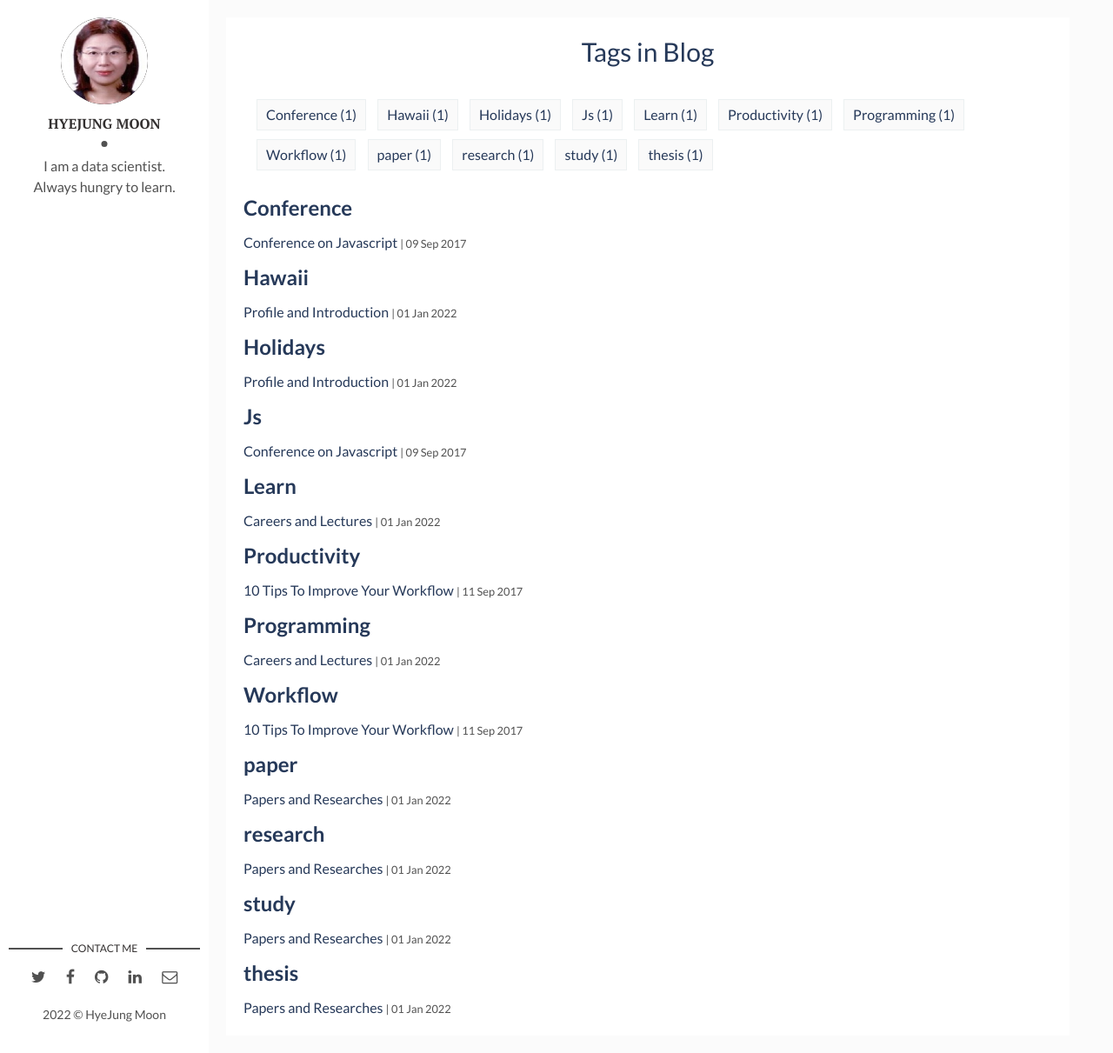
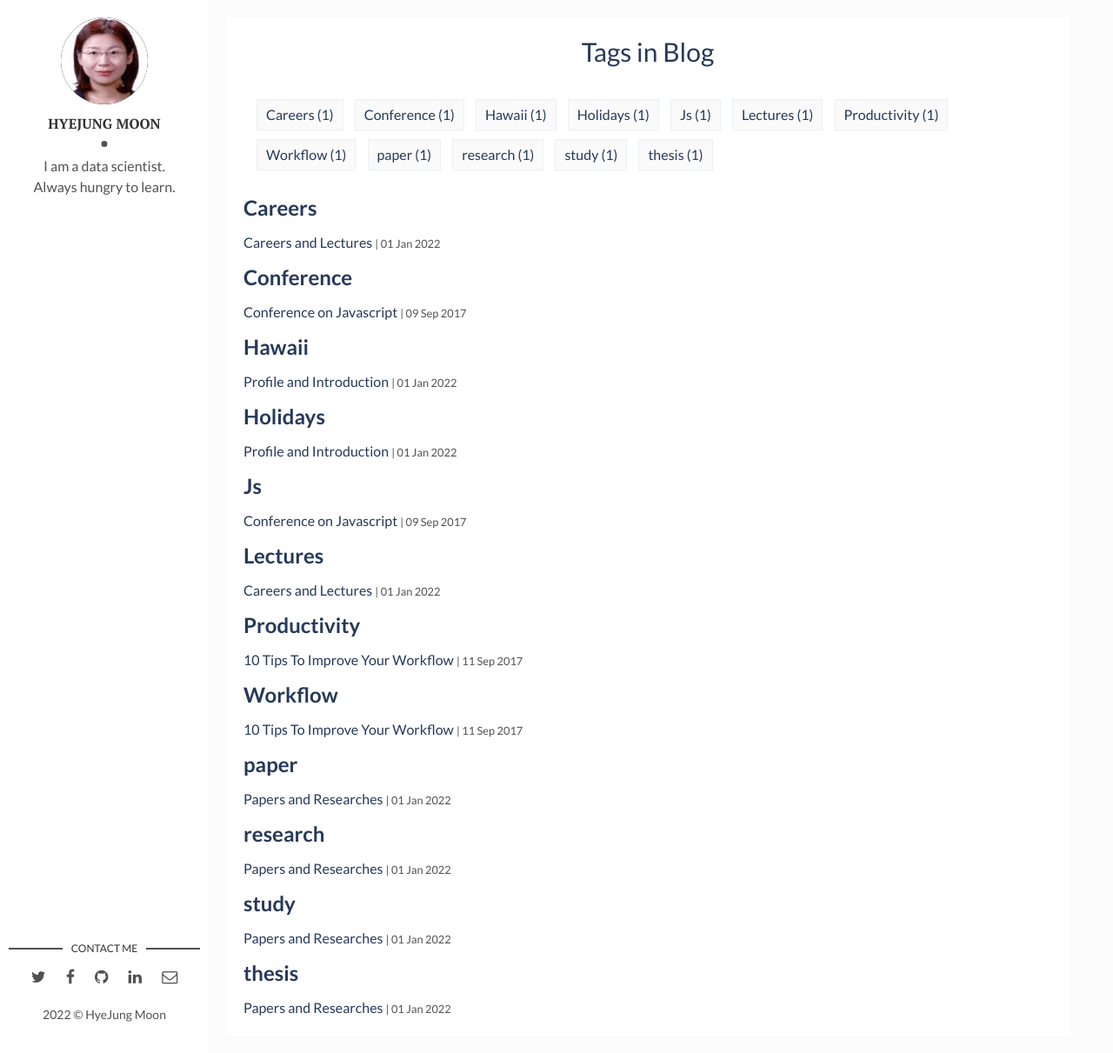
Before and after one commit to MoonHyeJung/moonhyejung.github.io, a Jekyll site: the page built from tags.html, in a window 1280 px wide and 1211 px high. Shown: the whole window at 87% size. Built offline with Jekyll 4.4.1, drawn with Linux system fonts in a browser that asks for light colours.

Commit message:
contents add

```diff
--- a/_posts/2022-01-01-carrers-lectures.markdown
+++ b/_posts/2022-01-01-carrers-lectures.markdown
@@ -1,11 +1,11 @@
 ---
 layout: post
 title: Careers and Lectures
-updated: 2022-01-01 14:00:00 +0300 #표시날짜
-date: 2022-01-01 14:00:00 +0300 #정렬순서
+updated: 2022-01-01 11:00:00 +0300 #표시날짜
+date: 2022-01-01 11:00:00 +0300 #정렬순서
 description: You’ll find this post in your `_posts` directory. Go ahead and edit it and re-build the site to see your changes. # Add post description (optional)
 img: how-to-start.jpg # Add image post (optional)
-tags: [Programming, Learn] # add tag
+tags: [Careers, Lectures] # add tag
 ---
 I have been working in IT-related companies in data analysis, data marketing, business intelligence, olap, and dw since 1995. In the 1990s. I have lectured on new technologies related to simulation, virtual reality, and web services for companies. Since 2000, I have been giving various lectures on data analysis for companies and universities.
 
```
